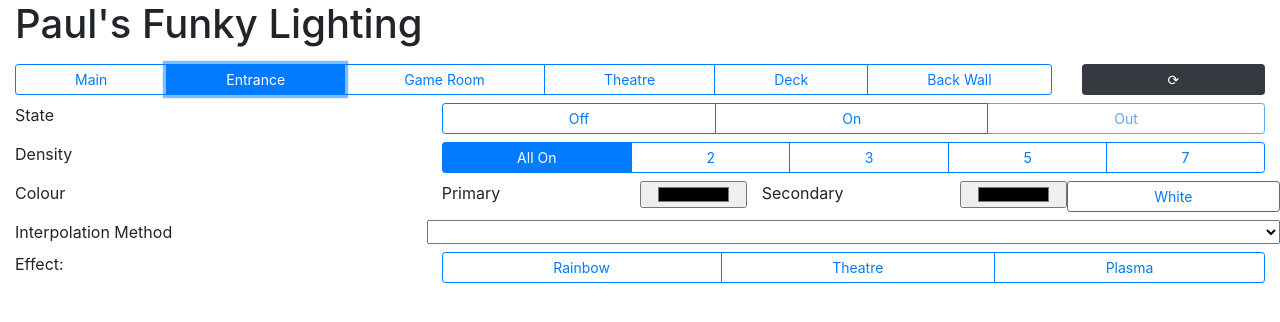
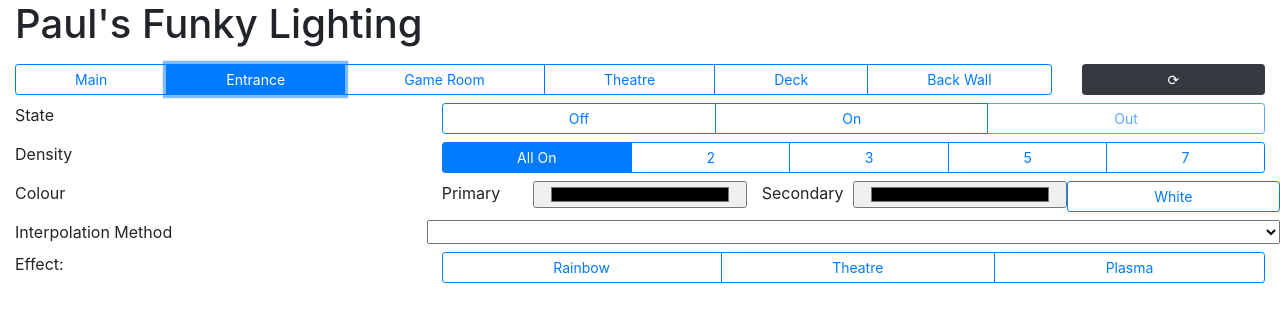
Before and after one commit to PaulMurrayCbr/decklighting, an Angular app in the folder ng/: page / in a window 1280 px wide. Both pictures are taken after a click on the button "Entrance". Shown: the top 322 px of the page. Built offline with nearby package versions, Linux system fonts and the light colour scheme; no server answers.

Commit message:
adjusting UI

```diff
--- a/ng/src/app/app.component.html
+++ b/ng/src/app/app.component.html
@@ -162,10 +162,10 @@
 		<!--<div *ngIf="roomTab=='colour'">-->
 			<div class="row">
 				<span class="col-4">Colour</span>
-  				    <span class="col-2">Primary</span>
-				    <input (change)="c1change()" class="col-1" type="color" [(ngModel)]="data.room[tab].c1">
-				    <span class="col-2">Secondary</span>
-				    <input (change)="c2change()" class="col-1" type="color" [(ngModel)]="data.room[tab].c2">
+  				    <span class="col-1">Primary</span>
+				    <input (change)="c1change()" class="col-2" type="color" [(ngModel)]="data.room[tab].c1">
+				    <span class="col-1">Secondary</span>
+				    <input (change)="c2change()" class="col-2" type="color" [(ngModel)]="data.room[tab].c2">
 					<button type="button" class="col-2 btn btn-sm btn-outline-primary"
 						(click)="white()" >White</button>
 			</div>
```
